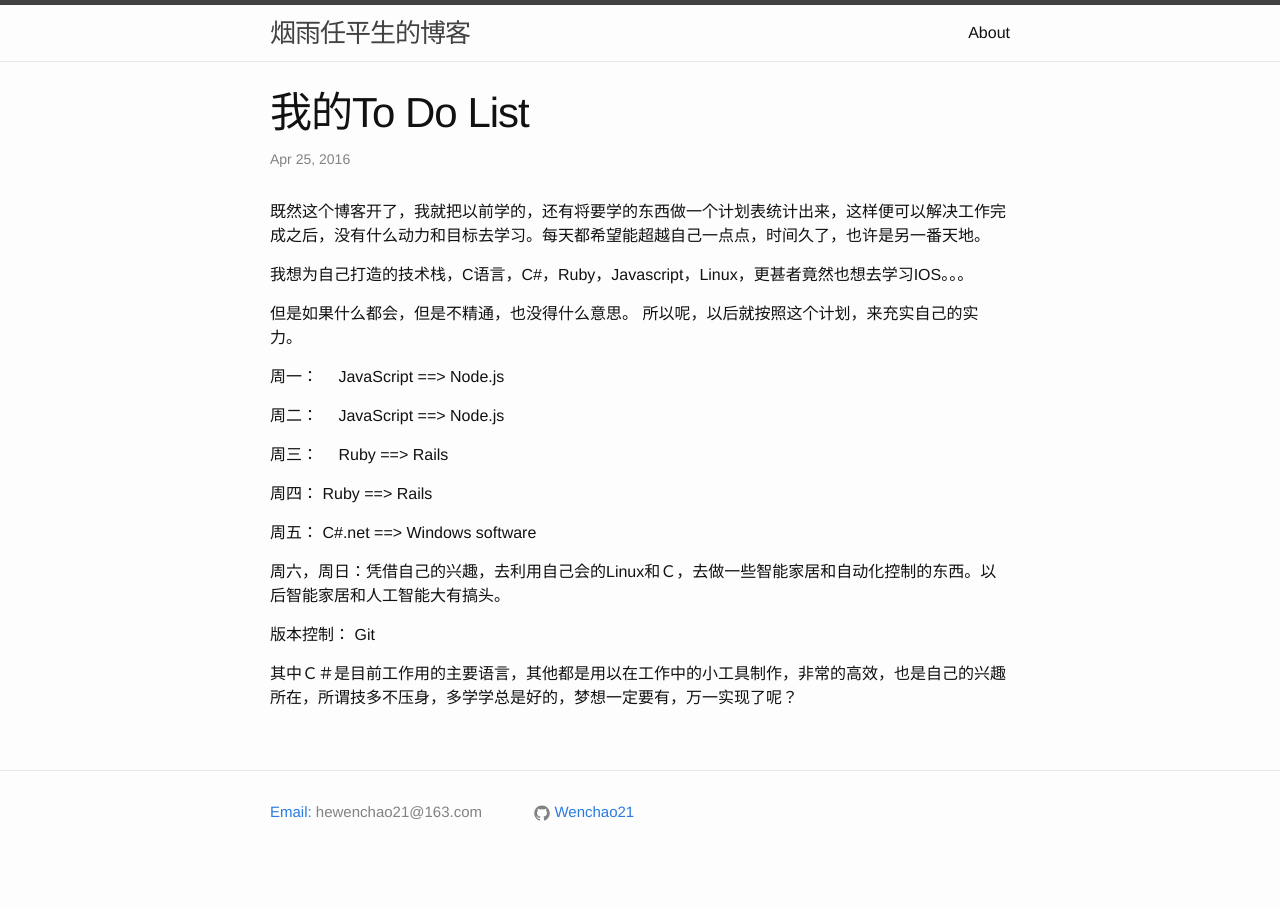
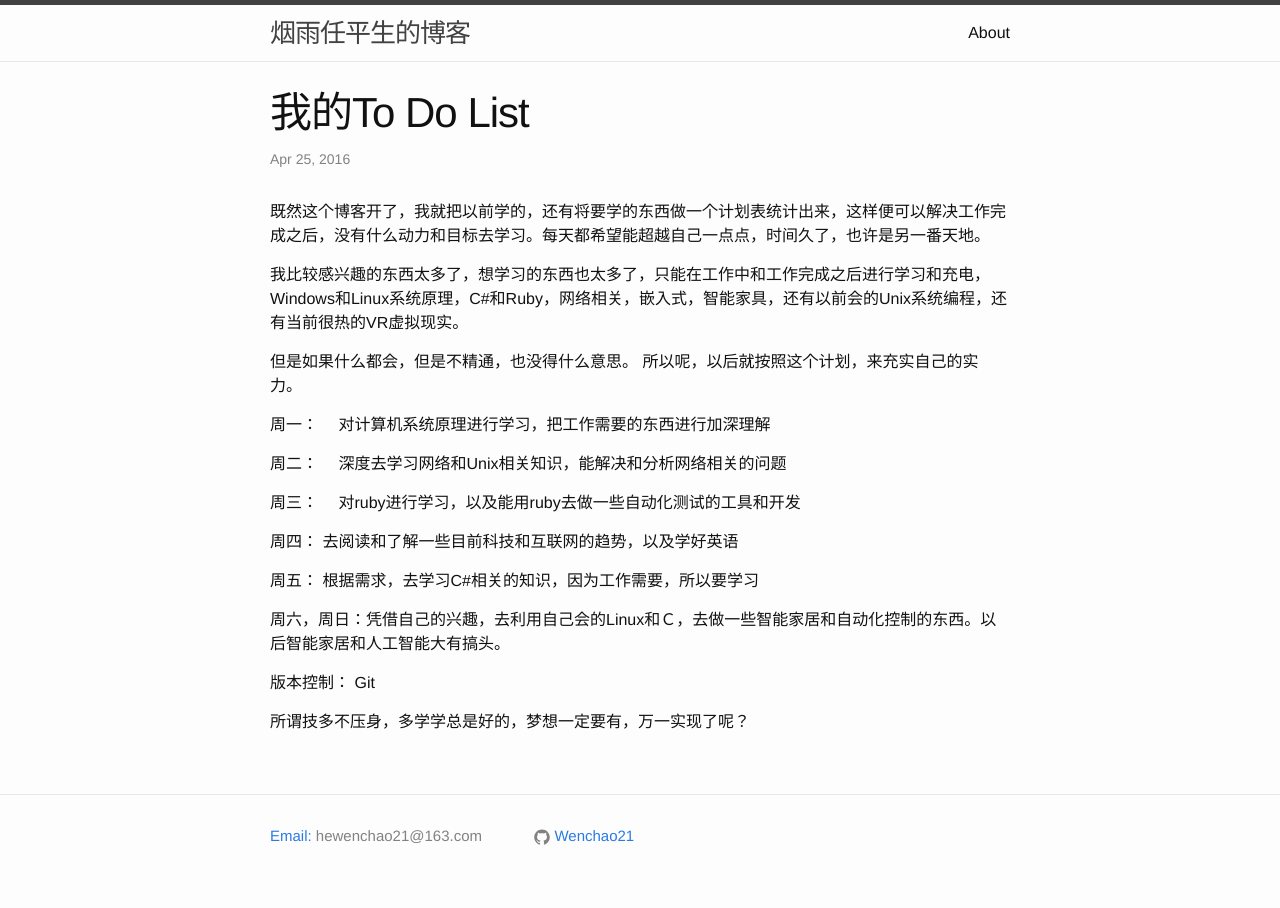
Before and after one commit to Wenchao21/Wenchao21.github.io, a Jekyll site: the page built from _posts/2016-04-25-我的To do list.md, in a window 1280 px wide. Built offline with Jekyll 4.4.1, drawn with Linux system fonts in a browser that asks for light colours.

Commit message:
fix my fomat post

```diff
--- a/_posts/2016-04-25-我的To do list.md
+++ b/_posts/2016-04-25-我的To do list.md
@@ -7,22 +7,22 @@ date:   2016-04-25 14:04:54 +0800
 
 既然这个博客开了，我就把以前学的，还有将要学的东西做一个计划表统计出来，这样便可以解决工作完成之后，没有什么动力和目标去学习。每天都希望能超越自己一点点，时间久了，也许是另一番天地。
 
-我想为自己打造的技术栈，C语言，C#，Ruby，Javascript，Linux，更甚者竟然也想去学习IOS。。。
+我比较感兴趣的东西太多了，想学习的东西也太多了，只能在工作中和工作完成之后进行学习和充电，Windows和Linux系统原理，C#和Ruby，网络相关，嵌入式，智能家具，还有以前会的Unix系统编程，还有当前很热的VR虚拟现实。
 
 但是如果什么都会，但是不精通，也没得什么意思。 所以呢，以后就按照这个计划，来充实自己的实力。
 
-周一：　	JavaScript ==> Node.js
+周一：　	对计算机系统原理进行学习，把工作需要的东西进行加深理解
 
-周二：　	JavaScript ==> Node.js
+周二：　	深度去学习网络和Unix相关知识，能解决和分析网络相关的问题
 
-周三：　	Ruby ==> Rails
+周三：　	对ruby进行学习，以及能用ruby去做一些自动化测试的工具和开发
 
-周四：	Ruby ==> Rails
+周四：		去阅读和了解一些目前科技和互联网的趋势，以及学好英语
 
-周五：	C#.net ==> Windows software
+周五：		根据需求，去学习C#相关的知识，因为工作需要，所以要学习
 
 周六，周日：凭借自己的兴趣，去利用自己会的Linux和Ｃ，去做一些智能家居和自动化控制的东西。以后智能家居和人工智能大有搞头。
 
 版本控制： Git
 
-其中Ｃ＃是目前工作用的主要语言，其他都是用以在工作中的小工具制作，非常的高效，也是自己的兴趣所在，所谓技多不压身，多学学总是好的，梦想一定要有，万一实现了呢？
+所谓技多不压身，多学学总是好的，梦想一定要有，万一实现了呢？
```
